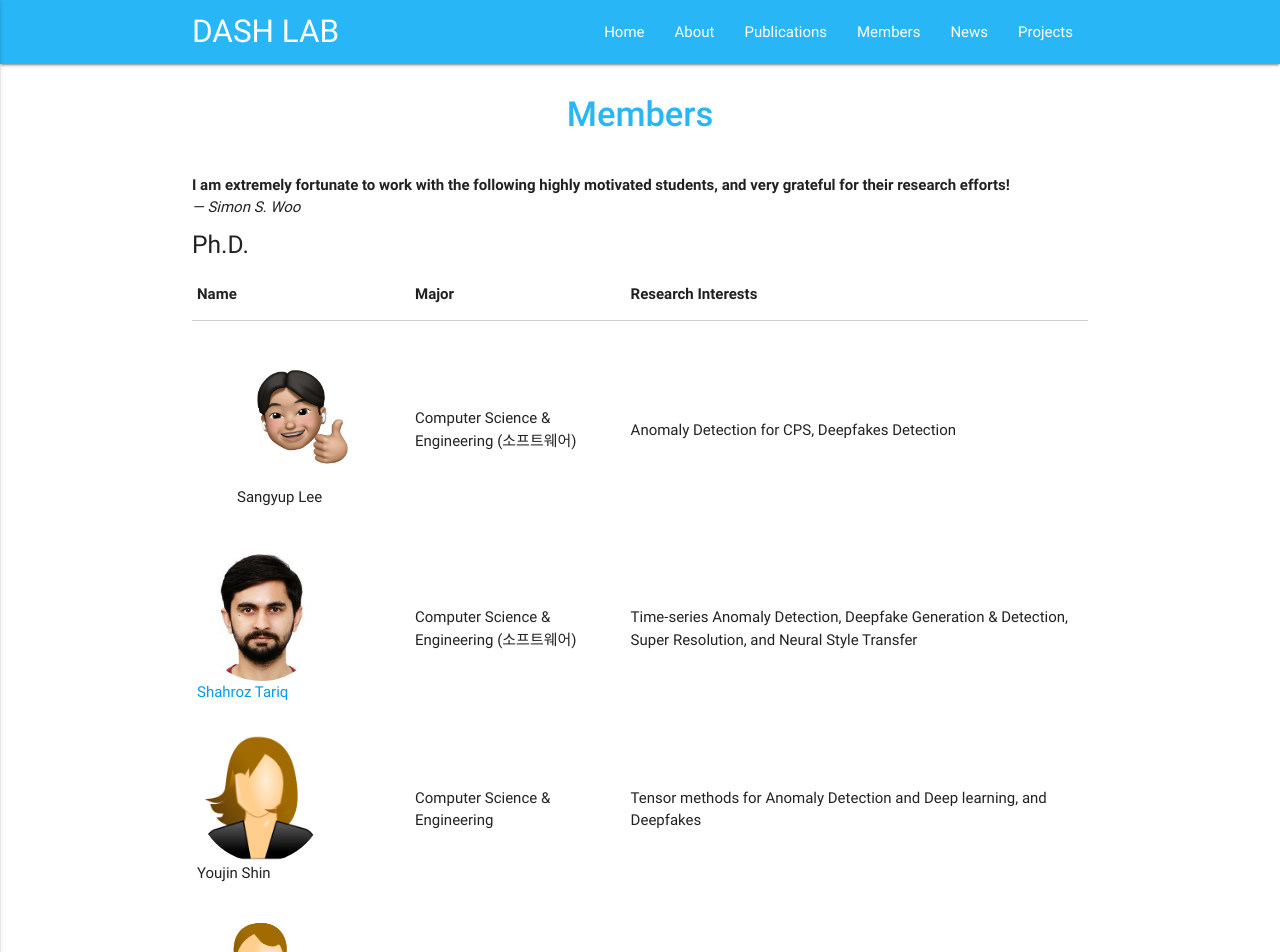
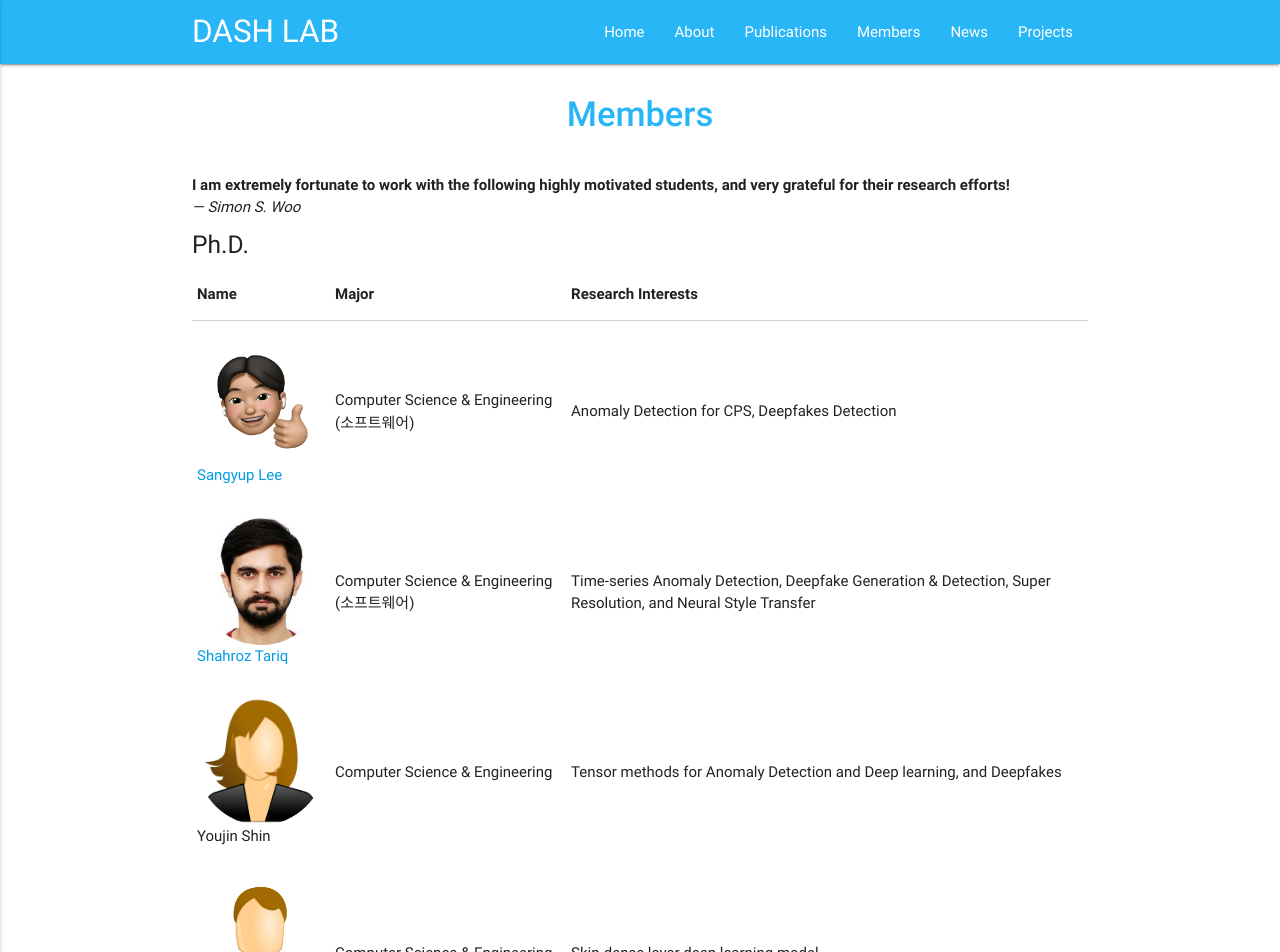
Before and after one commit to Yurim990507/DASH-Lab.github.io, a Jekyll site: the page built from example3.md, in a window 1280 px wide. Shown: the top 952 px of the page. Built offline with Jekyll 4.4.1, drawn with Linux system fonts in a browser that asks for light colours.

Commit message:
Update example3.md

```diff
--- a/example3.md
+++ b/example3.md
@@ -23,12 +23,9 @@ permalink: /Members/
                 <tr>
                    <td>
                        <div style="display:flex;flex-direction:column">
-                           <figure class="item">
                             <img src="/img/SangyupLee.png" alt="" height="auto" width="128" style="border-radius:50%"/>
-                               <figcaption class="caption">Sangyup Lee</figcaption>
-                            </figure>
-                       </div>
-                    </td>
+                           	<a href = "https://sites.google.com/view/sangyuplee/" target = "_blank">Sangyup Lee</a>
+                       </div></td>
                   <td>Computer Science & Engineering (소프트웨어)</td>
                   <td> Anomaly Detection for CPS, Deepfakes Detection</td>
                 </tr>
```
